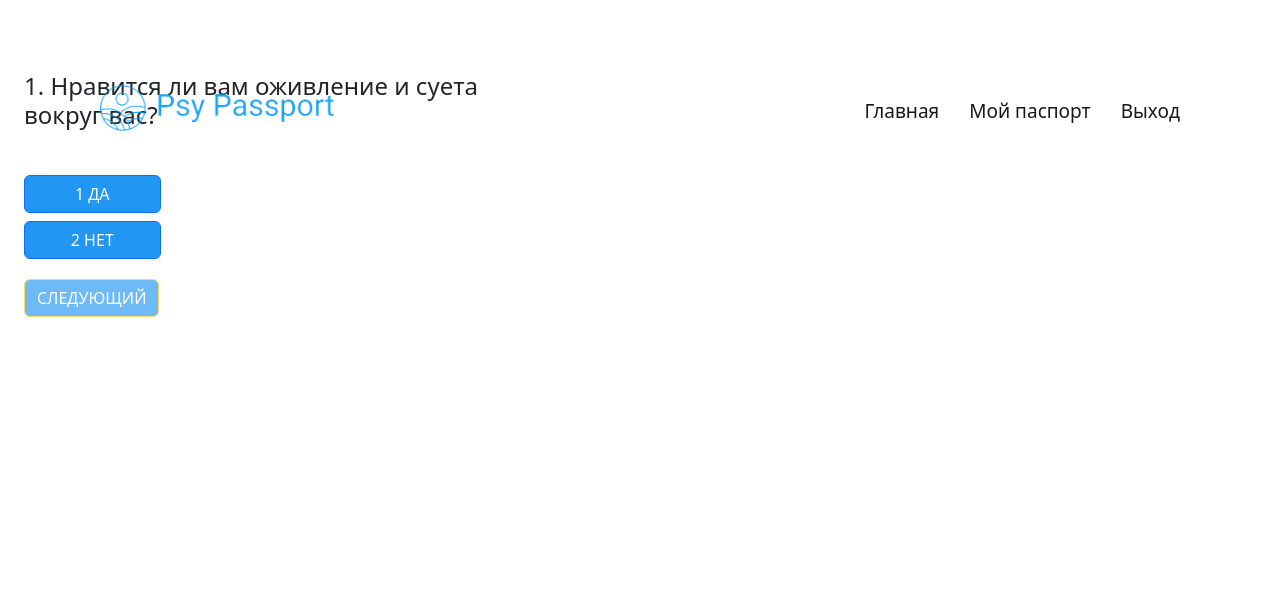
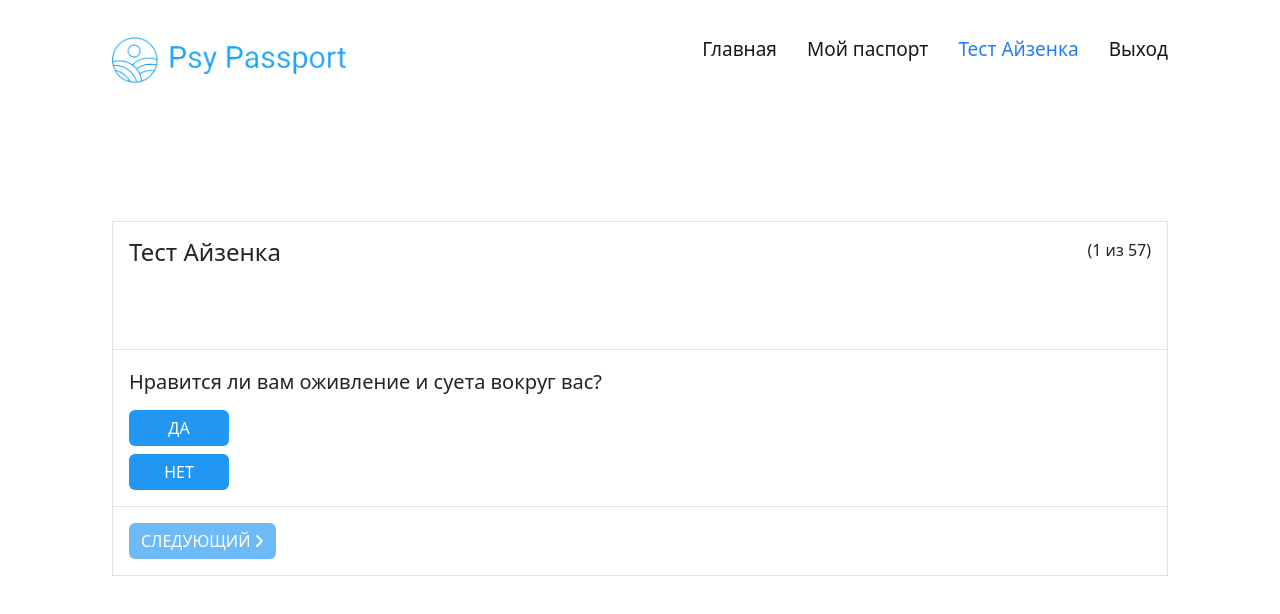
Before and after one commit to eugened503/psy-passport, a Vue app in the folder frontend/: page /eysenck in a window 1280 px wide. Shown: the top 614 px of the page. Built offline with nearby package versions, Linux system fonts and the light colour scheme; sample sign-in values are in the browser's storage; what highcharts-vue would draw is missing.

Commit message:
правки общих стилей

```diff
--- a/frontend/src/App.vue
+++ b/frontend/src/App.vue
@@ -1,5 +1,5 @@
 <template>
-  <main class="main position-relative">
+  <main class="main">
     <!-- <Spinner
       v-if="isStatus === 'loading'"
       class="position-absolute top-50 start-50 translate-middle"
@@ -57,5 +57,6 @@ export default {
 
 .main {
   min-height: 100vh;
+  position: relative;
 }
 </style>
--- a/frontend/src/components/Header.vue
+++ b/frontend/src/components/Header.vue
@@ -1,5 +1,6 @@
 <template>
   <header class="header">
+    <div class="container d-flex justify-content-between">
       <h2>
         <router-link
           class="header__link"
@@ -26,6 +27,14 @@
             >Мой&nbsp;паспорт</router-link
           >
         </li>
+        <li>
+          <router-link
+            class="header__link"
+            :class="{ userLink: styleLink }"
+            :to="{ name: 'eysenck' }"
+            >Тест&nbsp;Айзенка</router-link
+          >
+        </li>
         <li v-if="isLoggedIn">
           <a
             class="header__link"
@@ -36,6 +45,7 @@
           >
         </li>
       </nav>
+    </div>
   </header>
 </template>
 
@@ -68,7 +78,6 @@ export default {
 .header {
   position: absolute;
   top: 0;
-  left: 0;
   z-index: 1;
   width: 100%;
   display: flex;
@@ -76,6 +85,16 @@ export default {
   align-items: center;
   color: #fff;
   padding: 35px 100px 0;
+
+  .container {
+    @media (max-width: 992px) {
+      //flex-wrap: wrap;
+      flex-direction: column;
+      justify-content: center;
+      align-items: center;
+      //padding: 20px 50px;
+    }
+  }
 
   &__logo {
     width: 234px;
@@ -115,9 +134,23 @@ export default {
   }
   nav {
     display: flex;
+    @media (max-width: 500px) {
+      display: grid;
+      grid-template-columns: 1fr 1fr;
+      grid-template-rows: 1fr 1fr;
+      column-gap: 20px;
+      //padding: 10px;
+      //flex-direction: column;
+      //justify-content: center;
+      //align-items: center;
+      //text-align: center;
+    }
   }
   nav li {
     margin: 0 15px;
+    @media (max-width: 500px) {
+      margin: 0 0 5px;
+    }
   }
   nav li:first-child {
     margin-left: 0;
--- a/frontend/src/components/Hero.vue
+++ b/frontend/src/components/Hero.vue
@@ -26,6 +26,10 @@ export default {
   @media (max-width: 800px) {
     min-height: 600px;
   }
+  @media (max-width: 600px) {
+    padding-top: 100px;
+  }
+
   .background-image {
     position: absolute;
     top: 0;
--- a/frontend/src/components/Question.vue
+++ b/frontend/src/components/Question.vue
@@ -1,5 +1,5 @@
 <template>
-  <div>
+  <!-- <div>
     <div v-if="index === questionIndex">
       <h4>{{ index + 1 }}. {{ text }}</h4>
       <ul class="p-0">
@@ -40,6 +40,56 @@
       >
         Показать результаты
       </button>
+    </div>
+  </div> -->
+  <div v-if="index === questionIndex" class="container mt-5 py-5 questions">
+    <div class="container-item col-md-10 col-lg-10">
+      <div class="border">
+        <div class="question bg-white p-3 border-bottom">
+          <div class="d-flex flex-row flex-wrap justify-content-between mcq">
+            <h4>Тест Айзенка</h4>
+            <span>({{ index + 1 }} из {{ questions.length }})</span>
+          </div>
+        </div>
+        <div class="question bg-white p-3 border-bottom">
+          <div class="d-flex flex-row align-items-center question-title">
+            <!-- <h3 class="text-danger">Q.</h3> -->
+            <h5 class="mt-1 ml-2">
+              {{ text }}
+            </h5>
+          </div>
+          <li class="ans ml-2" v-for="item in responses" :key="item.id">
+            <button
+              style="width: 100px"
+              class="btn mt-2"
+              :class="{
+                'btn-success': answers[questionIndex] === item.response,
+              }"
+              @click="addRes(index, item.response)"
+            >
+              {{ item.text }}
+            </button>
+          </li>
+        </div>
+        <div class="button-wrapper d-flex flex-wrap p-3 bg-white">
+          <button
+            class="btn btn-primary"
+            type="button"
+            v-if="questionIndex > 0"
+            @click="prev"
+          >
+            <i class="fa fa-angle-left mt-1 mr-1"></i>&nbsp;Предыдущий</button
+          ><button
+            v-show="questionIndex + 1 != questions.length"
+            :disabled="questionIndex >= isDisabled"
+            @click="next"
+            class="btn btn-primary"
+            type="button"
+          >
+            Следующий<i class="fa fa-angle-right mt-1 ms-1"></i>
+          </button>
+        </div>
+      </div>
     </div>
   </div>
 </template>
@@ -93,3 +143,42 @@ export default {
   },
 };
 </script>
+
+<style lang="scss">
+.questions {
+  width: 100%;
+  .btn {
+    border: none;
+    outline: none;
+
+    &:nth-child(2) {
+      margin-left: 10px;
+
+      @media (max-width: 410px) {
+        margin: 10px 0 0;
+      }
+    }
+  }
+
+  .button-wrapper {
+    @media (max-width: 410px) {
+      flex-direction: column;
+    }
+  }
+
+  .container-item {
+    width: 100%;
+  }
+
+  .btn-success {
+    color: $color-white !important;
+    background-color: #146c43 !important;
+    border: none;
+    outline: none;
+    &:first-child:hover {
+      color: $color-white !important;
+      background-color: #146c43 !important;
+    }
+  }
+}
+</style>
--- a/frontend/src/main.scss
+++ b/frontend/src/main.scss
@@ -26,6 +26,7 @@ a {
 a:hover {
   opacity: 1;
 }
+
 .active {
   color: #0d6efd !important;
 }
--- a/frontend/src/views/EysenckTest.vue
+++ b/frontend/src/views/EysenckTest.vue
@@ -1,7 +1,6 @@
 <template>
-  <div class="mt-5 mx-auto p-4">
+  <section class="eysenck">
     <div class="d-flex">
-      <div position-absolute class="pe-4">
       <Question
         v-for="(question, index) in questions"
         :key="question.id"
@@ -16,7 +15,6 @@
         :questions="questions"
         :questionIndex="questionIndex"
       />
-      </div>
       <div v-if="questionIndex === questions.length && pointsLie <= 4">
         <div>
           <h2>Тест завершен</h2>
@@ -60,7 +58,7 @@
         />
       </div>
     </div>
-  </div>
+  </section>
 </template>
 <script>
 import questions from "@/data/questions.json";
@@ -319,6 +317,10 @@ export default {
 </script>
 
 <style lang="scss">
+.eysenck {
+  display: block;
+}
+
 li {
   list-style-type: none;
 }
--- a/frontend/src/views/User.vue
+++ b/frontend/src/views/User.vue
@@ -66,6 +66,12 @@ export default {
 //   height: 280px;
 //   object-fit: cover;
 // }
+.profile {
+  @media (max-width: 600px) {
+    padding-top: 100px;
+  }
+}
+
 .col-lg-8 hr {
   width: 100%;
   border: none;
```
Also changed, not shown: frontend/src/router/index.js (+10 -0 lines), 1 other file (tests, documents, lock files or other folders). Lines whose indentation alone changed are shown as unchanged.
